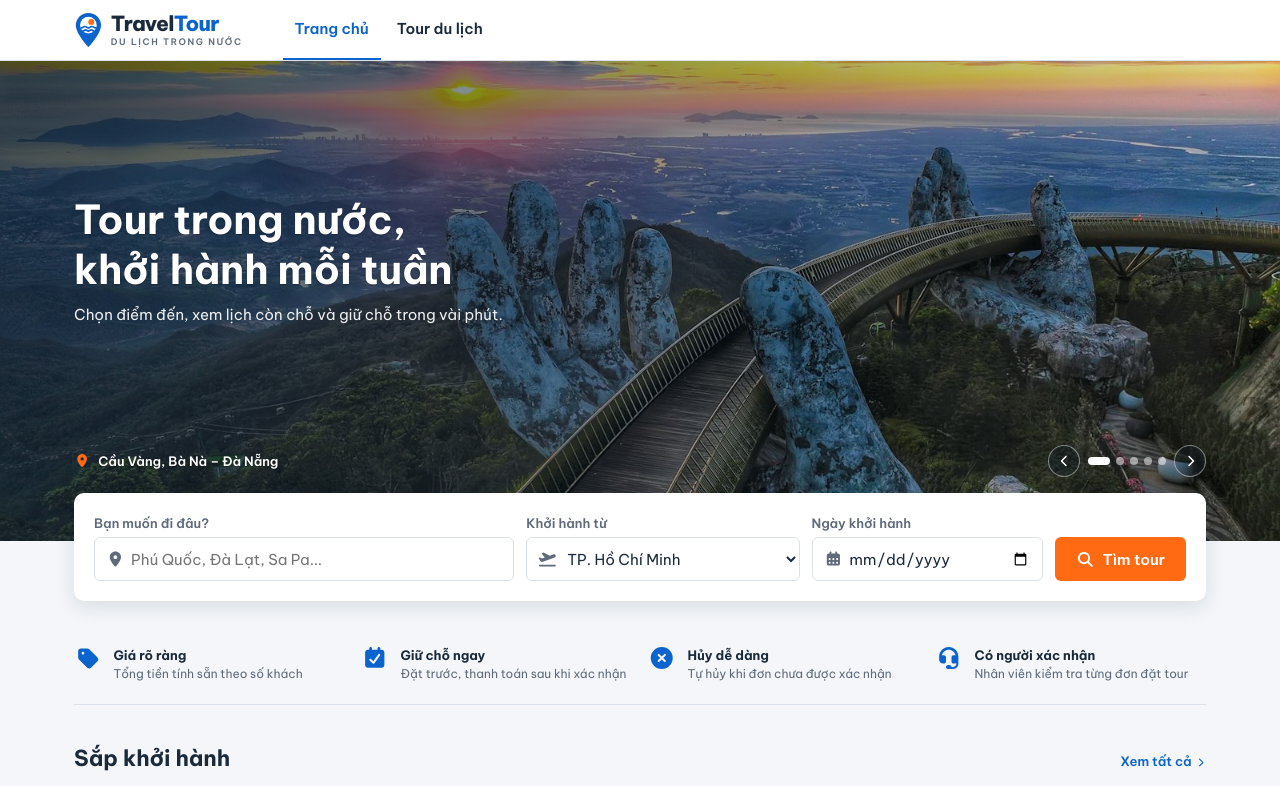
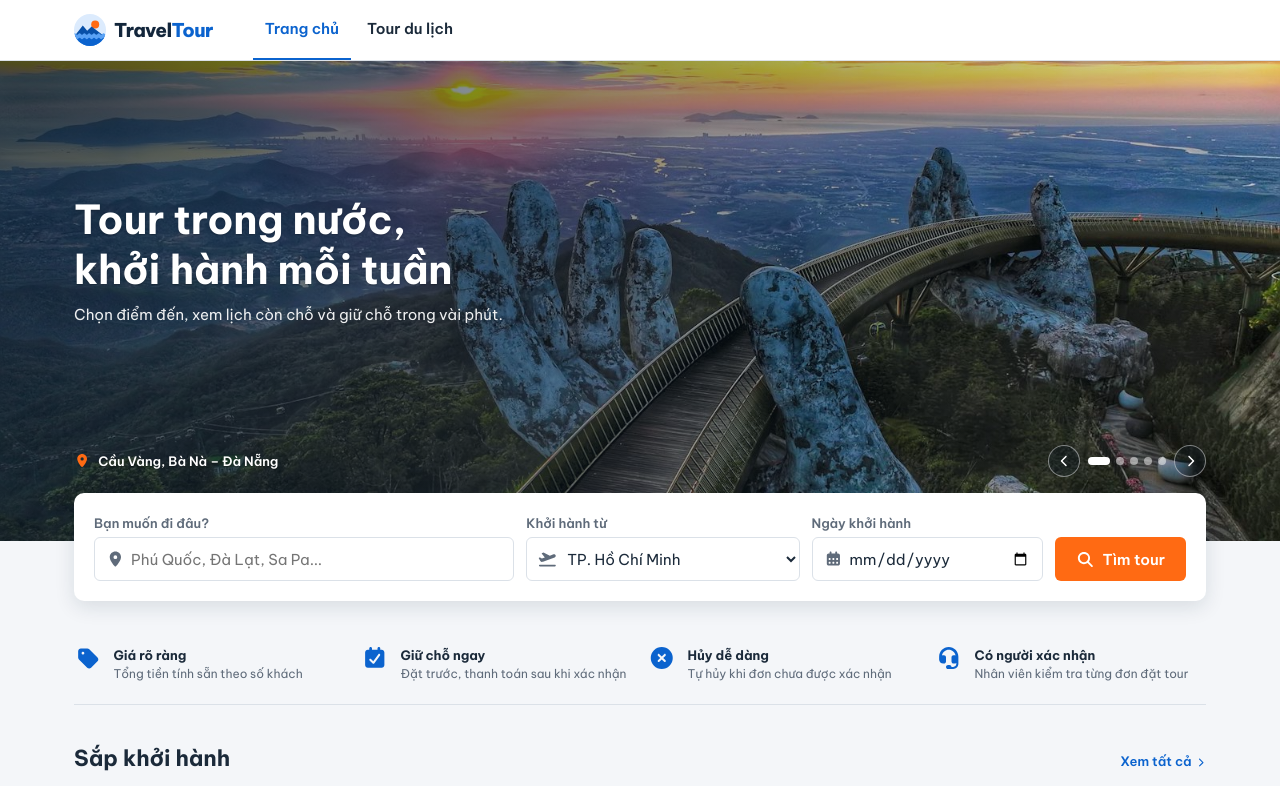
Before and after one commit to khang29405/cn-da23tta-vuonghaokhang-traveltour-nodejs, a React (Vite) app in the folder frontend/: page / in a window 1280 px wide. Shown: the top 786 px of the page. Built offline with nearby package versions, Linux system fonts and the light colour scheme.

Commit message:
Thiet ke lai logo

```diff
--- a/frontend/src/components/Logo/Logo.css
+++ b/frontend/src/components/Logo/Logo.css
@@ -2,60 +2,34 @@
   display: inline-flex;
   flex-shrink: 0;
   align-items: center;
-  gap: var(--space-2);
+  gap: 8px;
 }
 
 .logo__mark {
-  width: auto;
-  height: 36px;
+  width: 32px;
+  height: 32px;
+  flex-shrink: 0;
+  transition: transform 0.3s ease;
 }
 
-.logo__pin {
-  fill: var(--color-primary);
+.logo:hover .logo__mark {
+  transform: rotate(-10deg);
 }
 
-.logo__wave {
-  fill: none;
-  stroke: var(--color-primary);
-  stroke-width: 1.9;
-  stroke-linecap: round;
-}
-
-.logo__text {
-  display: flex;
-  flex-direction: column;
+.logo__name {
+  font-size: 1.1875rem;
+  font-weight: 800;
+  letter-spacing: -0.03em;
   line-height: 1;
   white-space: nowrap;
 }
 
-.logo__name {
-  font-size: 1.3rem;
-  font-weight: 800;
-  letter-spacing: -0.03em;
-}
-
-.logo__tagline {
-  margin-top: 3px;
-  font-size: 0.5625rem;
-  font-weight: 600;
-  letter-spacing: 0.18em;
-  text-transform: uppercase;
-}
-
 .logo--dark .logo__name {
-  color: var(--color-text);
+  color: var(--color-footer);
 }
 
 .logo--dark .logo__name-highlight {
   color: var(--color-primary);
-}
-
-.logo--dark .logo__tagline {
-  color: var(--color-text-muted);
-}
-
-.logo--light .logo__pin {
-  fill: #2f86f0;
 }
 
 .logo--light .logo__name {
@@ -63,16 +37,11 @@
 }
 
 .logo--light .logo__name-highlight {
-  color: #ff8a45;
+  color: #5aa2f5;
 }
 
-.logo--light .logo__tagline {
-  color: #aab6c4;
-}
-
-/* Điện thoại nhỏ: ẩn dòng phụ cho navbar đủ chỗ */
-@media (max-width: 479px) {
-  .logo__tagline {
-    display: none;
+@media (prefers-reduced-motion: reduce) {
+  .logo__mark {
+    transition: none;
   }
 }
--- a/frontend/src/components/Logo/Logo.jsx
+++ b/frontend/src/components/Logo/Logo.jsx
@@ -1,29 +1,32 @@
+import { useId } from 'react';
 import { Link } from 'react-router-dom';
 import siteInfo from '../../config/siteInfo.js';
 import './Logo.css';
 
 // variant "dark" dùng trên nền sáng (navbar), "light" dùng trên nền tối (footer)
-const Logo = ({ variant = 'dark' }) => (
-  <Link to="/" className={`logo logo--${variant}`} aria-label={`${siteInfo.name} - Trang chủ`}>
-    <svg className="logo__mark" viewBox="0 0 32 40" aria-hidden="true">
-      <path
-        className="logo__pin"
-        d="M16 1C8.3 1 2 7.1 2 14.7 2 24.6 16 39 16 39s14-14.4 14-24.3C30 7.1 23.7 1 16 1Z"
-      />
-      <circle cx="16" cy="14.6" r="9.2" fill="#fff" />
-      <circle cx="19.2" cy="11" r="3.3" fill="#ff6a13" />
-      <path
-        className="logo__wave"
-        d="M8.2 17.6c2 0 2-1.5 3.9-1.5s2 1.5 3.9 1.5 2-1.5 3.9-1.5 2 1.5 3.9 1.5M9.6 21.2c1.7 0 1.7-1.3 3.2-1.3s1.6 1.3 3.2 1.3 1.6-1.3 3.2-1.3 1.6 1.3 3.2 1.3"
-      />
-    </svg>
-    <span className="logo__text">
+const Logo = ({ variant = 'dark' }) => {
+  // Logo xuất hiện 2 lần trên trang (navbar, footer) nên id của clipPath phải khác nhau
+  const clipId = `logo-badge-${useId().replace(/[^\w-]/g, '')}`;
+
+  return (
+    <Link to="/" className={`logo logo--${variant}`} aria-label={`${siteInfo.name} - Trang chủ`}>
+      <svg className="logo__mark" viewBox="0 0 40 40" aria-hidden="true">
+        <clipPath id={clipId}>
+          <circle cx="20" cy="20" r="20" />
+        </clipPath>
+        <g clipPath={`url(#${clipId})`}>
+          <rect width="40" height="40" fill="#dcebfd" />
+          <circle cx="26.5" cy="13" r="5" fill="#ff6a13" />
+          <path d="M-2 31 11 14.5 16.5 21 22 15.5 42 31Z" fill="#0850a8" />
+          <path d="M-2 26c1.5 0 1.5-1.8 3-1.8s1.5 1.8 3 1.8c1.5 0 1.5-1.8 3-1.8s1.5 1.8 3 1.8c1.5 0 1.5-1.8 3-1.8s1.5 1.8 3 1.8c1.5 0 1.5-1.8 3-1.8s1.5 1.8 3 1.8c1.5 0 1.5-1.8 3-1.8s1.5 1.8 3 1.8c1.5 0 1.5-1.8 3-1.8s1.5 1.8 3 1.8c1.5 0 1.5-1.8 3-1.8s1.5 1.8 3 1.8c1.5 0 1.5-1.8 3-1.8s1.5 1.8 3 1.8V44H-2Z" fill="#5aa2f5" />
+          <path d="M-2 31.5c1.5 0 1.5-1.8 3-1.8s1.5 1.8 3 1.8c1.5 0 1.5-1.8 3-1.8s1.5 1.8 3 1.8c1.5 0 1.5-1.8 3-1.8s1.5 1.8 3 1.8c1.5 0 1.5-1.8 3-1.8s1.5 1.8 3 1.8c1.5 0 1.5-1.8 3-1.8s1.5 1.8 3 1.8c1.5 0 1.5-1.8 3-1.8s1.5 1.8 3 1.8c1.5 0 1.5-1.8 3-1.8s1.5 1.8 3 1.8c1.5 0 1.5-1.8 3-1.8s1.5 1.8 3 1.8V44H-2Z" fill="#0b63ce" />
+        </g>
+      </svg>
       <span className="logo__name">
         Travel<span className="logo__name-highlight">Tour</span>
       </span>
-      <span className="logo__tagline">Du lịch trong nước</span>
-    </span>
-  </Link>
-);
+    </Link>
+  );
+};
 
 export default Logo;
```
Also changed, not shown: frontend/public/favicon.svg.
